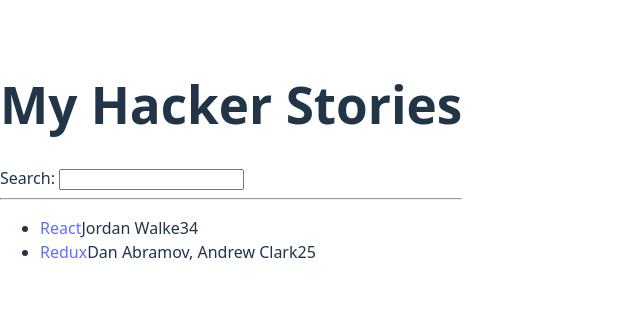
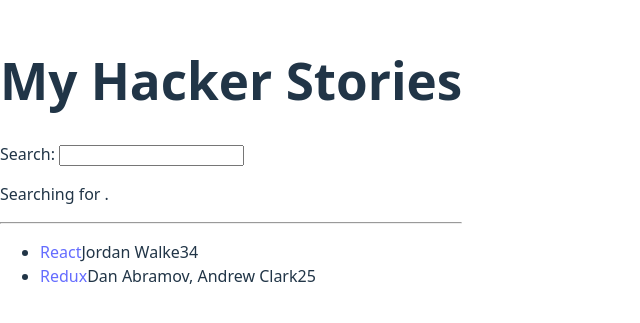
Before and after one commit to jorgekairiyama/hacker-stories, a React (Vite) app: page / in a window 1280 px wide. Shown: the part 239-562 px from the top of the page, without its empty margins (0-640 px from the left). Built offline with nearby package versions, Linux system fonts and the light colour scheme.

Commit message:
Callback Handlers in JSX

```diff
--- a/src/App.jsx
+++ b/src/App.jsx
@@ -1,3 +1,4 @@
+import * as React from 'react';
 
 function App() {
   const stories = [
@@ -19,11 +20,15 @@
     },
   ];
 
+  const handleSearch = (event) => {
+    console.log(event.target.value);
+  }
+
   return (
     <div>
       <h1>My Hacker Stories</h1>
 
-      <Search />
+      <Search onSearch={handleSearch} />
       <hr />
       <List list={stories} />
     </div>
@@ -49,19 +54,23 @@
   </li>
 )
 
-const Search = () => {
+const Search = ({ onSearch }) => {
+
+  const [searchTerm, setSearchTerm] = React.useState('');
 
   const handleChange = (event) => {
-    // synthetic event
-    console.log(event);
-    // value of target (here: input HTML element)
-    console.log(event.target.value);
+    setSearchTerm(event.target.value);
+    onSearch(event);
   }
 
   return (
     <div>
       <label htmlFor="search">Search: </label>
       <input id="search" type="text" onChange={handleChange} />
+
+      <p>
+        Searching for <strong>{searchTerm}</strong>.
+      </p>
     </div>
   );
 }
```
